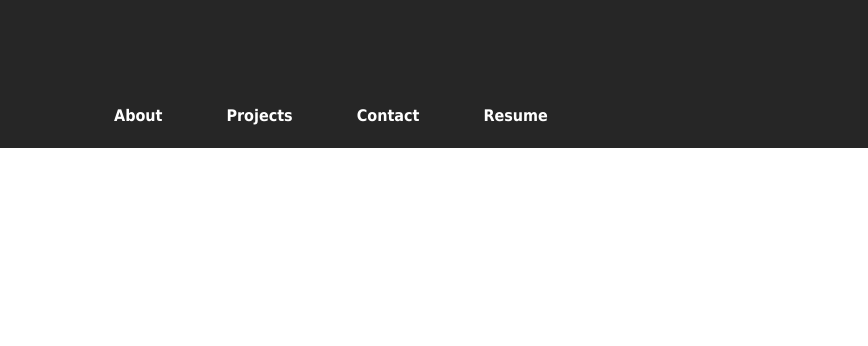
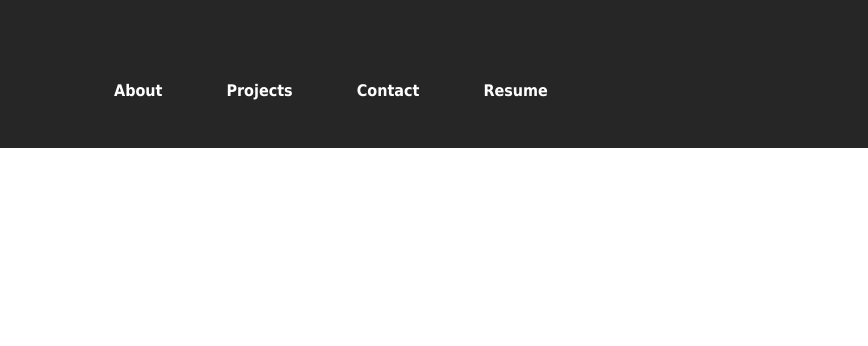
Before and after one commit to GDhllon/GDhllon.github.io, a plain HTML site: page index.html in a window 1280 px wide. Shown: the full height of the page, 412-1280 px from the left. Drawn offline with Linux system fonts and the light colour scheme.

Commit message:
Update stylesheet.css

```diff
--- a/stylesheet.css
+++ b/stylesheet.css
@@ -33,9 +33,8 @@ div {
 
 #navbar {
 	position:relative;
-	height: 20%;
 	width: 100%;
-	margin-top: 8%;
+	margin-top: 6%;
 	left:35%;
 	-webkit-animation: fadein 3s; /* Safari, Chrome and Opera > 12.1 */
        -moz-animation: fadein 3s; /* Firefox < 16 */
```
